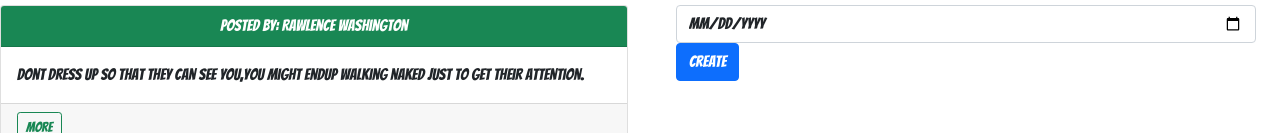
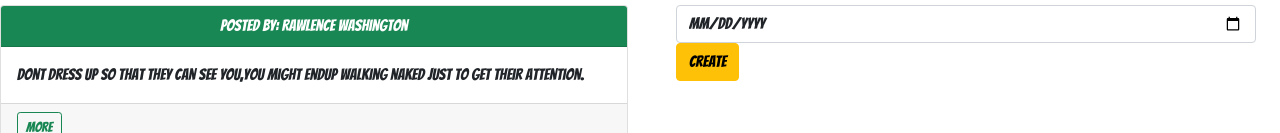
Before and after one commit to Samuel-Ndienye/quote-app, an Angular app: page / in a window 1280 px wide. Shown: the part 979-1112 px from the top of the page. Built offline with nearby package versions, Linux system fonts and the light colour scheme.

Commit message:
First commit

```diff
--- a/src/app/quote-form/quote-form.component.html
+++ b/src/app/quote-form/quote-form.component.html
@@ -26,5 +26,5 @@
         <input type="date" id="date" class="form-control" [(ngModel)]=newQuote.elapse name="elapse" #elapse='ngModel' required>
         <p [hidden]='elapse.valid||elapse.pristine' class="alert alert-danger">Required*</p>
     </div>
-    <button type="submit" class="btn btn-primary">Create</button>
+    <button type="submit" class="btn btn-warning">Create</button>
 </form>
```
